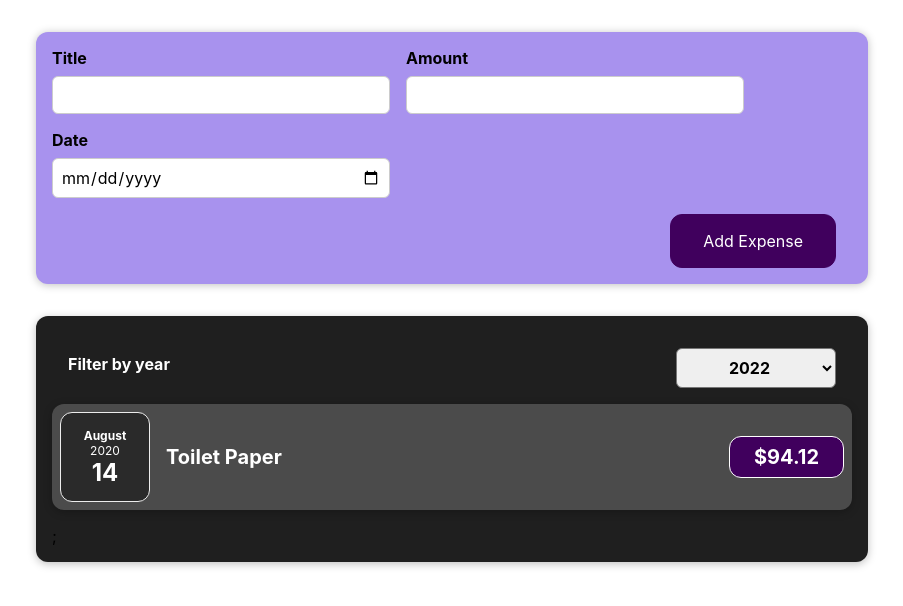
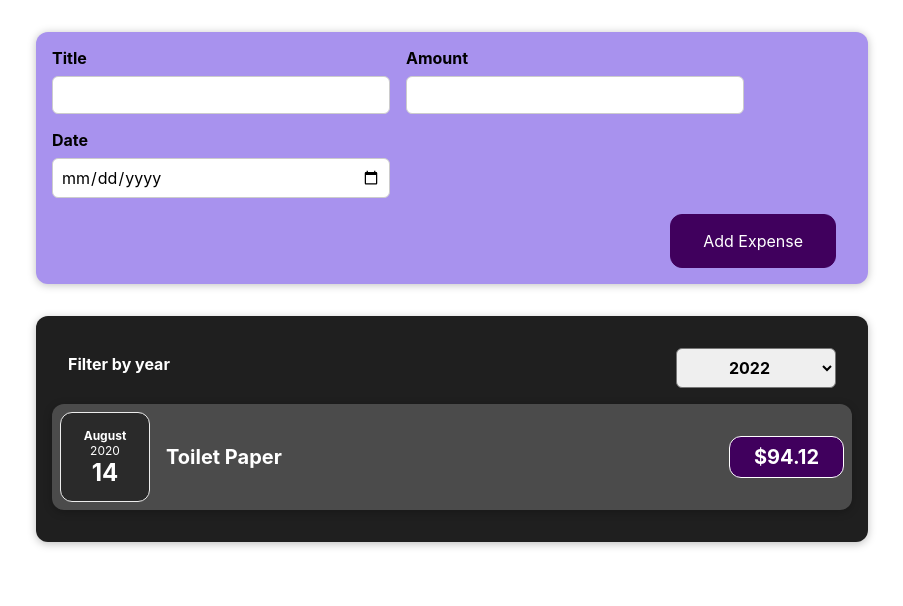
Before and after one commit to AndrewSimons3/expense-tracker, a React (Create React App) app: page / in a window 1280 px wide. Shown: the top 606 px of the page, without its empty margins (188-1091 px from the left). Built offline with nearby package versions, Linux system fonts and the light colour scheme.

Commit message:
conditional statements to filter year expenses

```diff
--- a/src/components/Expenses/Expenses.js
+++ b/src/components/Expenses/Expenses.js
@@ -16,6 +16,18 @@
     return expense.date.getFullYear().toString() === filteredYear;
   });
 
+  let expensesContent = <p>No expenses found.</p>
+
+  if (filteredExpenses.length > 0) {
+    expensesContent = filteredExpenses.map((expense) => (
+      <ExpenseItem
+        key={expense.id}
+        title={expense.title}
+        amount={expense.amount}
+        date={expense.date}
+      />
+    ))};
+
   return (
     <div>
       <Card className="expenses">
@@ -23,15 +35,8 @@
           selected={filteredYear}
           onChangeFilter={filterChangeHandler}
         />
-          {filteredExpenses.map((expense) =>
-            <ExpenseItem
-              key={expense.id}
-              title={expense.title}
-              amount={expense.amount}
-              date={expense.date}
-            />
-          )};
-        </Card>
+        {expensesContent}
+      </Card>
     </div>
   );
 };
```
